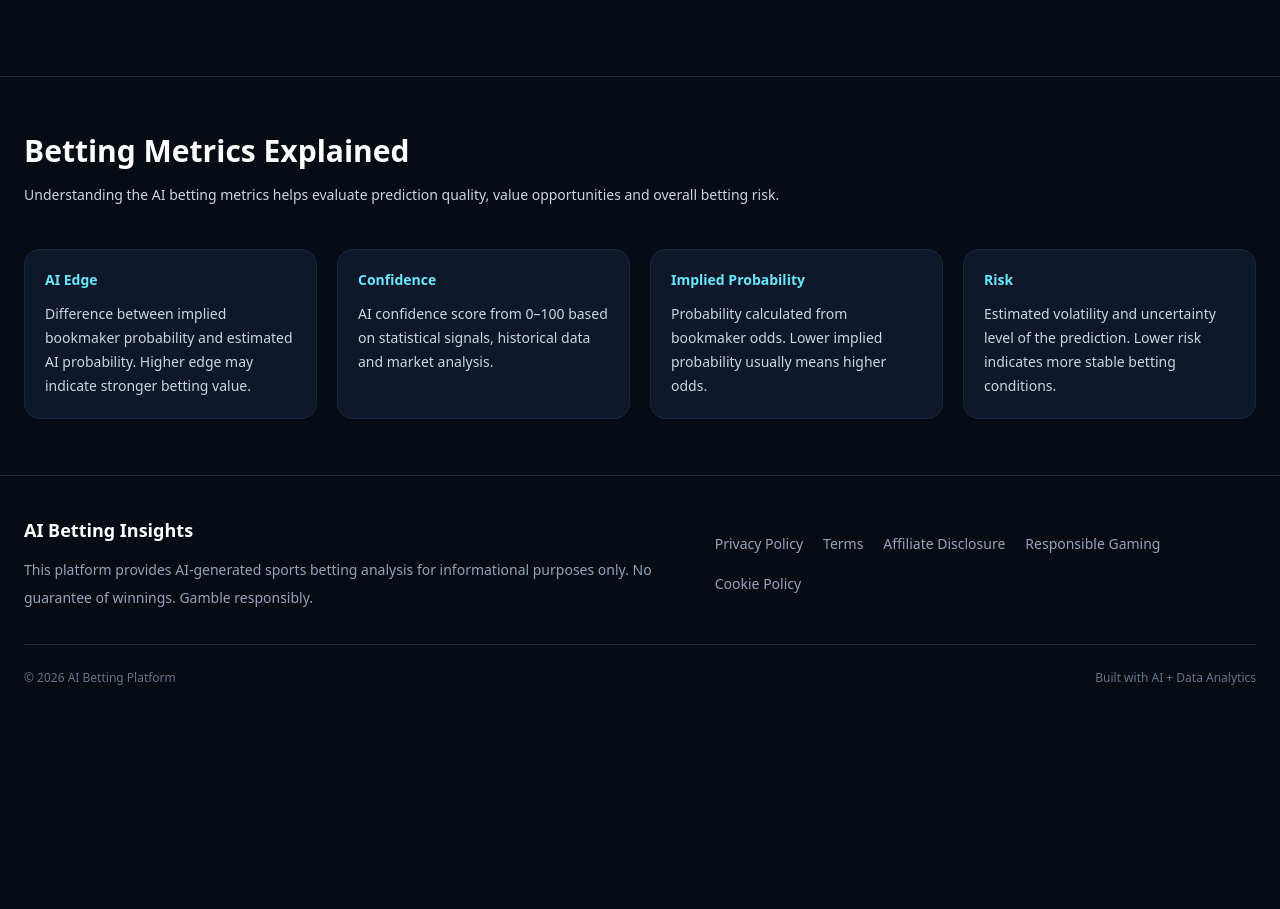
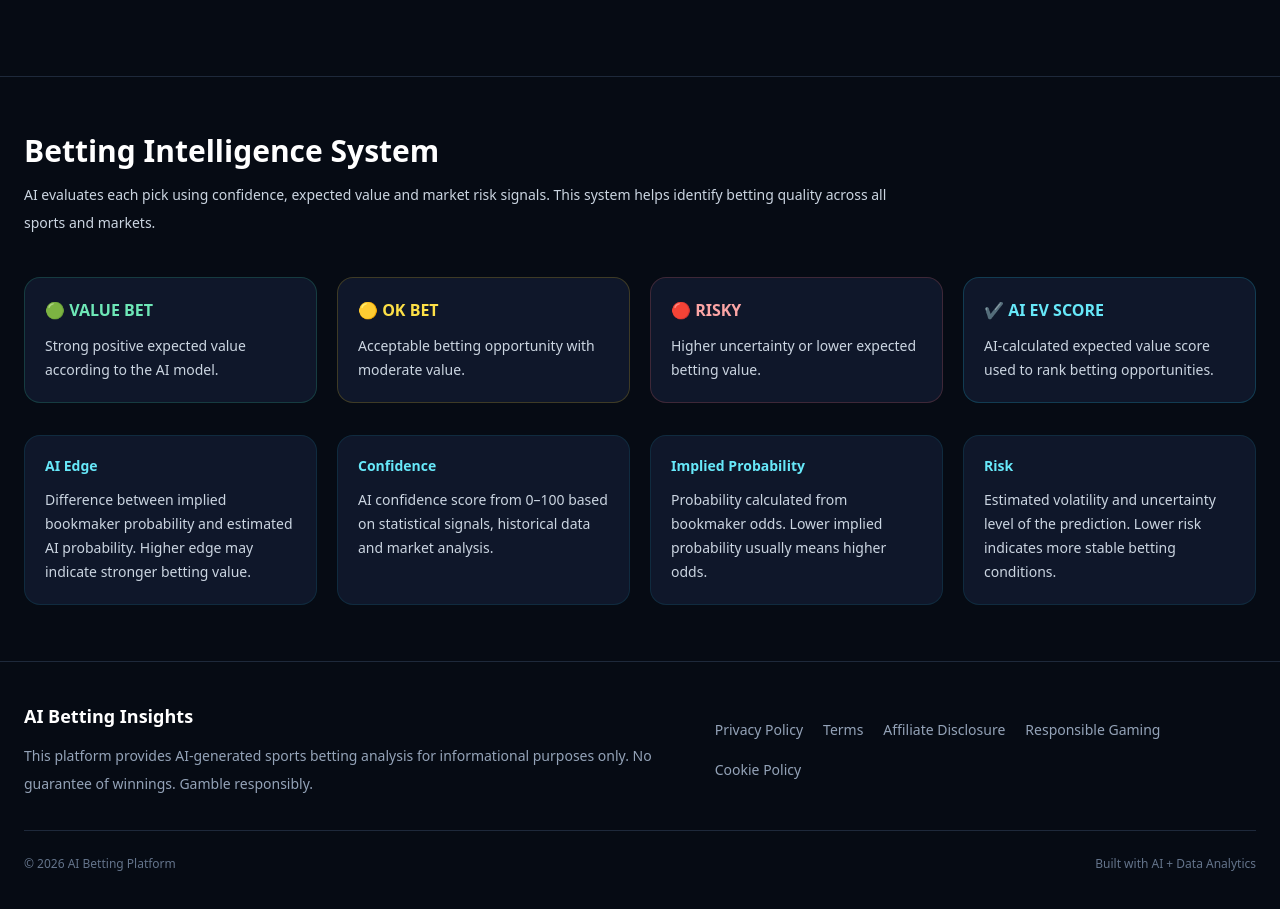
Before and after one commit to Peterson1979/ai-bet, a Next.js app: page /betting in a window 1280 px wide. Shown: the part 800-1709 px from the top of the page. Before the commit the page ends 1527 px from the top, so only its background shows below. Built offline with nearby package versions, Linux system fonts and the light colour scheme.

Commit message:
ui: high-tech redesign + metrics legend + homepage update

```diff
--- a/app/components/Footer.tsx
+++ b/app/components/Footer.tsx
@@ -4,21 +4,67 @@ export default function Footer() {
   return (
     <footer className="mt-20 border-t border-[#1E293B] bg-[#060B14]">
 
-      {/* GLOSSARY */}
+      {/* BETTING INTELLIGENCE */}
       <div className="border-b border-[#1E293B]">
         <div className="mx-auto max-w-[1500px] px-4 py-14 md:px-6">
 
           <div className="mb-10">
             <h3 className="text-3xl font-black text-white">
-              Betting Metrics Explained
+              Betting Intelligence System
             </h3>
 
-            <p className="mt-3 max-w-3xl text-sm leading-7 text-slate-300">
-              Understanding the AI betting metrics helps evaluate prediction quality,
-              value opportunities and overall betting risk.
+            <p className="mt-3 max-w-4xl text-sm leading-7 text-slate-300">
+              AI evaluates each pick using confidence, expected value and market risk signals.
+              This system helps identify betting quality across all sports and markets.
             </p>
           </div>
 
+          {/* VALUE BET TYPES */}
+          <div className="grid grid-cols-1 gap-5 md:grid-cols-2 xl:grid-cols-4 mb-8">
+
+            <div className="rounded-2xl border border-emerald-400/20 bg-[#0F172A] p-5">
+              <h4 className="font-black text-emerald-300">
+                🟢 VALUE BET
+              </h4>
+
+              <p className="mt-3 text-sm text-slate-300 leading-6">
+                Strong positive expected value according to the AI model.
+              </p>
+            </div>
+
+            <div className="rounded-2xl border border-yellow-400/20 bg-[#0F172A] p-5">
+              <h4 className="font-black text-yellow-300">
+                🟡 OK BET
+              </h4>
+
+              <p className="mt-3 text-sm text-slate-300 leading-6">
+                Acceptable betting opportunity with moderate value.
+              </p>
+            </div>
+
+            <div className="rounded-2xl border border-red-400/20 bg-[#0F172A] p-5">
+              <h4 className="font-black text-red-300">
+                🔴 RISKY
+              </h4>
+
+              <p className="mt-3 text-sm text-slate-300 leading-6">
+                Higher uncertainty or lower expected betting value.
+              </p>
+            </div>
+
+            <div className="rounded-2xl border border-cyan-400/20 bg-[#0F172A] p-5">
+              <h4 className="font-black text-cyan-300">
+                ✔️ AI EV SCORE
+              </h4>
+
+              <p className="mt-3 text-sm text-slate-300 leading-6">
+                AI-calculated expected value score used to rank betting opportunities.
+              </p>
+            </div>
+
+          </div>
+
+          {/* METRICS */}
           <div className="grid grid-cols-1 gap-5 md:grid-cols-2 xl:grid-cols-4">
 
             <div className="rounded-2xl border border-cyan-400/10 bg-[#0F172A] p-5">
@@ -66,6 +112,7 @@ export default function Footer() {
             </div>
 
           </div>
+
         </div>
       </div>
 
@@ -105,6 +152,7 @@ export default function Footer() {
               Cookie Policy
             </a>
           </div>
+
         </div>
 
         <div className="mt-8 flex flex-col gap-3 border-t border-[#1E293B] pt-6 md:flex-row md:items-center md:justify-between">
--- a/app/components/Hero.tsx
+++ b/app/components/Hero.tsx
@@ -33,21 +33,6 @@ export default function Hero() {
           AI-powered predictions, analytics and betting insights across Football, NBA, NFL, Hockey and Tennis.
         </p>
 
-        {/* SPORT NAV OVERLAY (BOTTOM OF HERO IMAGE) */}
-        <div className="absolute bottom-0 left-0 right-0 flex justify-center pb-5">
-          <div className="flex flex-wrap justify-center gap-4 text-sm font-bold text-white bg-black/40 px-6 py-3 rounded-full backdrop-blur-md border border-white/10">
-
-            <span>⚽ Football</span>
-            <span>🏀 NBA</span>
-            <span>🏈 NFL</span>
-            <span>🏒 Hockey</span>
-            <span>🎾 Tennis</span>
-            <span>⚾ MLB</span>
-            <span>🥊 MMA</span>
-
-          </div>
-        </div>
-
       </div>
     </section>
   );
```
Lines whose indentation alone changed are shown as unchanged.
